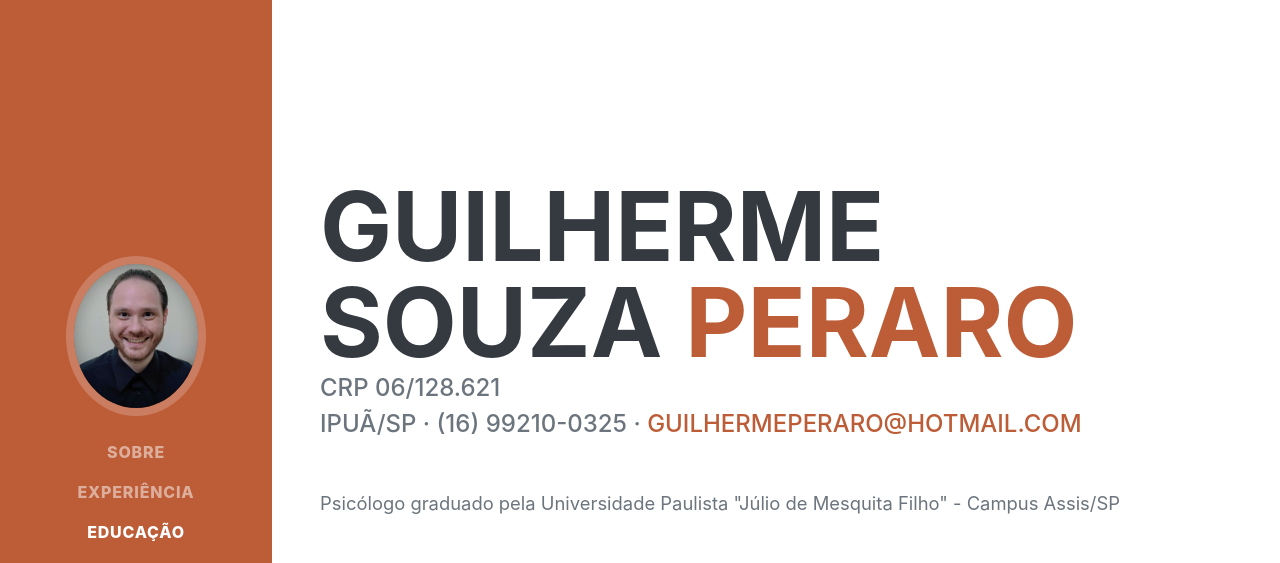
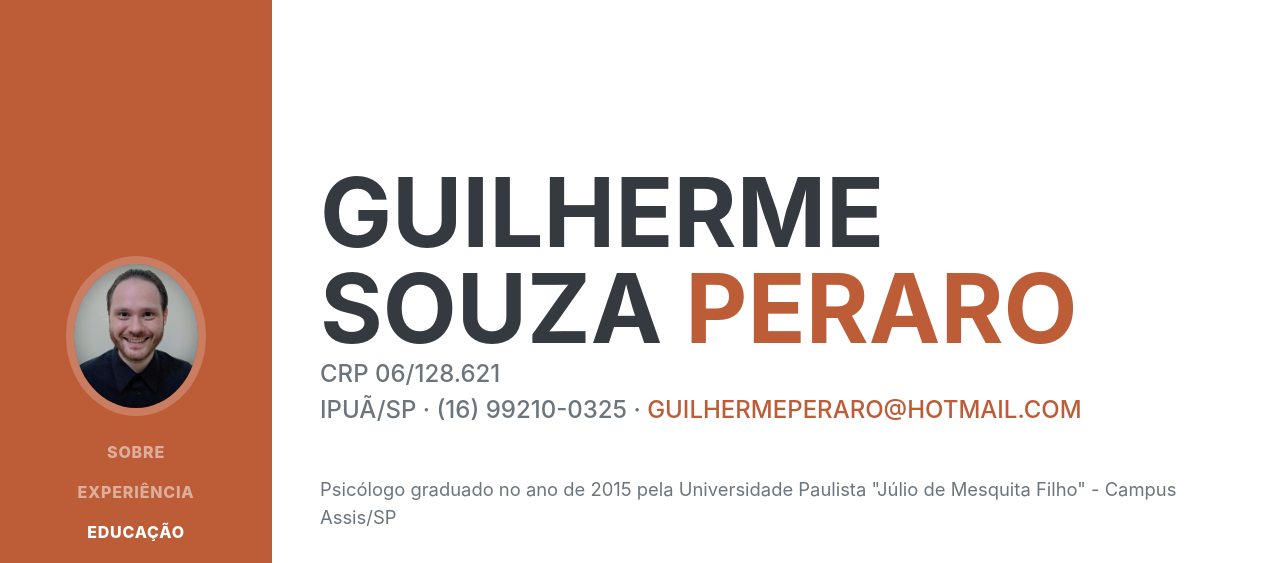
Before and after one commit to guilhermeperaro/guilhermeperaro.github.io, a website: page index.html in a window 1280 px wide. Shown: the top 563 px of the page. Drawn offline with nearby package versions, Linux system fonts and the light colour scheme; a web font is replaced by a local one.

Commit message:
Update index.html
Adição do ano de formação acadêmica no início do site.

```diff
--- a/index.html
+++ b/index.html
@@ -60,7 +60,7 @@
                         Ipuã/SP · (16) 99210-0325 ·
                         <a href="mailto:guilhermeperaro@hotmail.com">guilhermeperaro@hotmail.com</a>
                     </div>
-                    <p class="lead mb-5">Psicólogo graduado pela Universidade Paulista "Júlio de Mesquita Filho" - Campus Assis/SP</p>
+                    <p class="lead mb-5">Psicólogo graduado no ano de 2015 pela Universidade Paulista "Júlio de Mesquita Filho" - Campus Assis/SP</p>
                     <div class="social-icons">
                         <a class="social-icon" target="_blank" href="https://www.linkedin.com/in/guilherme-souza-peraro-9b99bb207/"><i class="fab fa-linkedin-in"></i></a>
                         <a class="social-icon" target="_blank" href="http://lattes.cnpq.br/9705003716416586"><i class="fa fa-university"></i></a>
```
